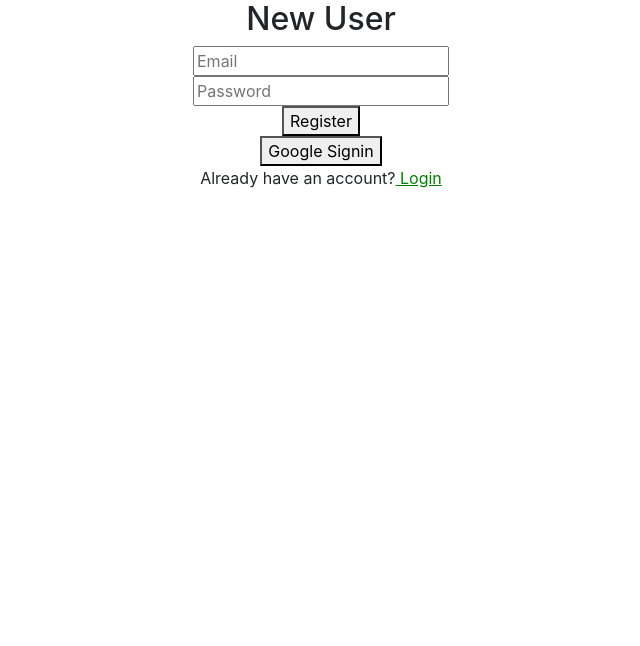
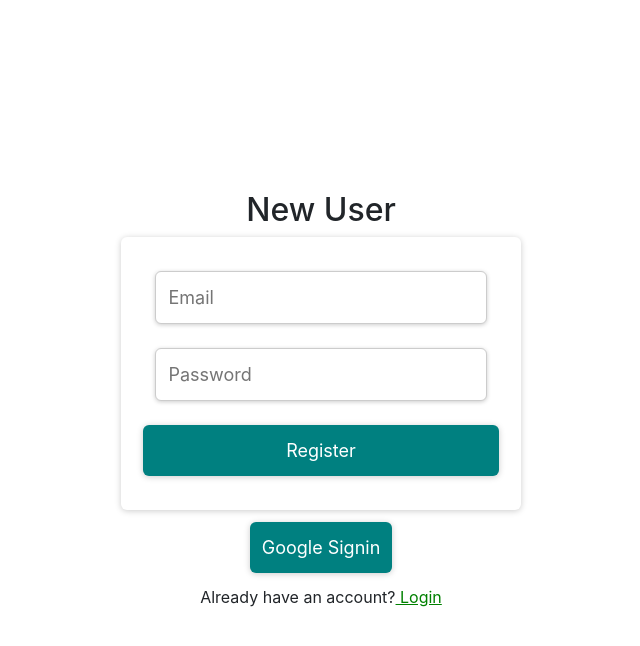
Before and after one commit to SushanPoojary/CloudEventCenter-CEC, a React (Create React App) app: page /signin in a window 1280 px wide. Shown: the top 646 px of the page, without its empty margins (319-959 px from the left). Built offline with nearby package versions, Linux system fonts and the light colour scheme; no server answers.

Commit message:
final push before deployment

```diff
--- a/src/components/ReviewComponent.js
+++ b/src/components/ReviewComponent.js
@@ -31,7 +31,7 @@ const ReviewComponent = ({
 	const showReviewController = () => {
 		return (
 			moment(event.startDateTime) <
-			systemTime <
+			systemTime && systemTime<
 			moment(event.endDateTime).add(7, 'days')
 		);
 	};
@@ -52,7 +52,10 @@ const ReviewComponent = ({
 					setShowReviewSendStatus(true);
 					callGetData();
 				}
-			});
+			})
+			.catch((err) => {
+				alert(err);
+			})
 	};
 
 	return (
--- a/src/components/customer/Review.js
+++ b/src/components/customer/Review.js
@@ -48,6 +48,7 @@ export default class ReviewForm extends React.Component {
         }
       })
       .catch(function (error) {
+        alert(error);
         console.log(error);
       });
   }
--- a/src/components/customer/homepage.js
+++ b/src/components/customer/homepage.js
@@ -160,26 +160,26 @@ class homepage extends React.Component {
 	};
 
 	 StatusDisplay = (_eventData) => {
-		//  console.log(moment(this.state.time));
-		//  console.log(moment(_eventData.signUpDeadline_));
-		//  console.log(_eventData.signUpDeadline >= this.state.time);
+		 console.log(moment(this.state.time));
+		 console.log(moment(_eventData.signUpDeadline_));
+		 console.log(moment(_eventData.signUpDeadline) >= this.state.time);
 		//  console.log(moment(_eventData.signUpDeadline) >= this.state.time);
 		if(_eventData.isCancelledAndEmailSent){
 			return(
 				'Cancelled'
 			)
 		}
-		else if(_eventData.signUpDeadline >= this.state.time){
+		else if(moment(_eventData.signUpDeadline) >= moment(this.state.time)){
 			return(
 				'Open For Signup'
 			)
 		}
-		else if(this.state.time > _eventData.signUpDeadline && this.state.time <_eventData.startDateTime){
+		else if(moment(this.state.time) > moment(_eventData.signUpDeadline) && moment(this.state.time) <moment(_eventData.startDateTime)){
 			return(
 				'Signup Closed'
 			)
 		}
-		else if(this.state.time >= _eventData.startDateTime && this.state.time <= _eventData.endDateTime){
+		else if(moment(this.state.time) >= moment(_eventData.startDateTime) && moment(this.state.time) <= moment(_eventData.endDateTime)){
 			return(
 				'Ongoing'
 			)
@@ -264,6 +264,8 @@ class homepage extends React.Component {
 			event_id: eventId,
 		}).then((res) => {
 			console.log(res.status);
+		}).catch((err) => {
+			alert(err);
 		});
 	};
 
--- a/src/components/organization/createEvent.js
+++ b/src/components/organization/createEvent.js
@@ -292,7 +292,9 @@ class createEvent extends React.Component {
         }
       })
       .catch(function (error) {
+        alert(error);
         console.log(error);
+
       });
 
   }
--- a/src/components/organization/time.js
+++ b/src/components/organization/time.js
@@ -87,6 +87,7 @@ const fut = parseInt(future)+1;
     }
   })
   .catch(function (error) {
+    alert(error);
     console.log(error);
   });
 //   this.setState({
@@ -120,6 +121,7 @@ const fut = parseInt(future)+1;
       }
     })
     .catch(function (error) {
+      alert(error);
       console.log(error);
     });
   //   this.setState({
--- /dev/null
+++ b/src/components/signup.css
@@ -0,0 +1,89 @@
+/* body {
+    margin: 0;
+    font-family: -apple-system, BlinkMacSystemFont, "Segoe UI", "Roboto", "Oxygen",
+      "Ubuntu", "Cantarell", "Fira Sans", "Droid Sans", "Helvetica Neue",
+      sans-serif;
+    -webkit-font-smoothing: antialiased;
+    -moz-osx-font-smoothing: grayscale;
+  }
+
+  code {
+    font-family: source-code-pro, Menlo, Monaco, Consolas, "Courier New",
+      monospace;
+  } */
+
+  .SignupCon {
+    display: flex;
+    align-items: center;
+    justify-content: center;
+    min-height: 100vh;
+    flex-direction: column;
+  }
+
+  .inputSign {
+    padding: 12px;
+    margin: 12px;
+    font-size: 14px;
+    border: 1px solid #ccc;
+    box-shadow: 0 1px 4px #ccc;
+    border-radius: 6px;
+    font-size: 18px;
+    width: 93%;
+  }
+
+  .buttonSign {
+    background-color: teal;
+    border: none;
+    color: white;
+    padding: 12px;
+    margin: 12px 0;
+    box-shadow: 0 1px 6px #ccc;
+    width: 100%;
+    border-radius: 6px;
+    font-size: 18px;
+  }
+
+  .containerSign {
+    box-shadow: 0 1px 6px #ccc;
+    border-radius: 6px;
+    display: flex;
+    align-items: center;
+    justify-content: center;
+    flex-direction: column;
+    width: 400px;
+    padding: 22px;
+  }
+
+  .containerSign > p {
+    cursor: pointer;
+    margin: 12px;
+  }
+
+  .formSign {
+    width: 100%;
+  }
+
+  .formSign > h2 {
+    text-align: center;
+  }
+
+  .formSign > formSign {
+    display: flex;
+    align-items: center;
+    justify-content: center;
+    flex-direction: column;
+  }
+
+  .formSign > formSign > p {
+    cursor: pointer;
+  }
+
+  .errorSign {
+    background-color: tomato;
+    color: white;
+    border-radius: 6px;
+    padding: 6px 12px;
+    font-weight: bold;
+    max-width: 400px;
+    margin-bottom: 18px;
+  }
--- a/src/components/signup.js
+++ b/src/components/signup.js
@@ -10,6 +10,7 @@ import {
 import { Redirect } from 'react-router';
 import history from './customer/history';
 import UserLogin from '../components/customer/index';
+import './signup.css';
 
 const Signup = () => {
   const emailRef = useRef();
@@ -36,16 +37,16 @@ const Signup = () => {
   }
 
   return (
-    <div className="form">
+    <div className="SignupCon">
       <h2> New User</h2>
-      <form onSubmit={onSubmit}>
-        <input placeholder="Email" type="email" ref={emailRef} />
+      <form className="containerSign" onSubmit={onSubmit}>
+        <input className="inputSign" placeholder="Email" type="email" ref={emailRef} />
         {/* <input placeholder="Name" type="name" ref={nameRef} /> */}
-        <input placeholder="Password" type="password" ref={psdRef} />
-        <button type="submit">Register</button>
+        <input className="inputSign" placeholder="Password" type="password" ref={psdRef} />
+        <button className="buttonSign" type="submit">Register</button>
       </form>
       <form onSubmit={googleLoginS}>
-        <button type="submit">Google Signin</button>
+        <button className="buttonSign" type="submit">Google Signin</button>
       </form>
       <div className="row">
             <div className="col-xs" />
--- a/src/context/userContext.js
+++ b/src/context/userContext.js
@@ -56,7 +56,7 @@ export const UserContextProvider = ({ children }) => {
       try {
         const userCred = await createUserWithEmailAndPassword(auth, email, password);
         await sendEmailVerification(userCred.user, {
-          url: "https://master.d2zeq5uw1p13bo.amplifyapp.com/firstVisit",
+          url: "http://localhost:3000/firstVisit",
         });
         // localStorage.setItem("password", password);
         return {
@@ -64,6 +64,7 @@ export const UserContextProvider = ({ children }) => {
         };
 
       } catch (e) {
+        alert(e);
         return {
           error: e.message,
         };
@@ -77,7 +78,7 @@ export const UserContextProvider = ({ children }) => {
     try {
       const userCred = await signInWithPopup(auth, provider);
       await sendEmailVerification(userCred.user, {
-        url: "https://master.d2zeq5uw1p13bo.amplifyapp.com/firstVisit",
+        url: "http://localhost:3000/firstVisit",
       });
       // localStorage.setItem("password", 'google');
       return {
--- a/src/pages/UserPage.js
+++ b/src/pages/UserPage.js
@@ -104,7 +104,8 @@ const UserPage = () => {
 				userWhoIsTryingToApproveEmail: userWhoIsTryingToApproveEmail,
 				event_id: event_id,
 			})
-			.then((res) => res.status === 200 && getData());
+			.then((res) => res.status === 200 && getData())
+			.catch((err) => alert(err));
 	};
 
 	const handleReject = (
@@ -123,7 +124,8 @@ const UserPage = () => {
 				userWhoIsTryingToRejectEmail: userWhoIsTryingToRejectEmail,
 				event_id: event_id,
 			})
-			.then((res) => res.status === 200 && getData());
+			.then((res) => res.status === 200 && getData())
+			.catch((err) => alert(err));
 	};
 
 	const handleReviewSend = () => {};
```
Also changed, not shown: src/pages/EventPage.js (+22 -6 lines).
